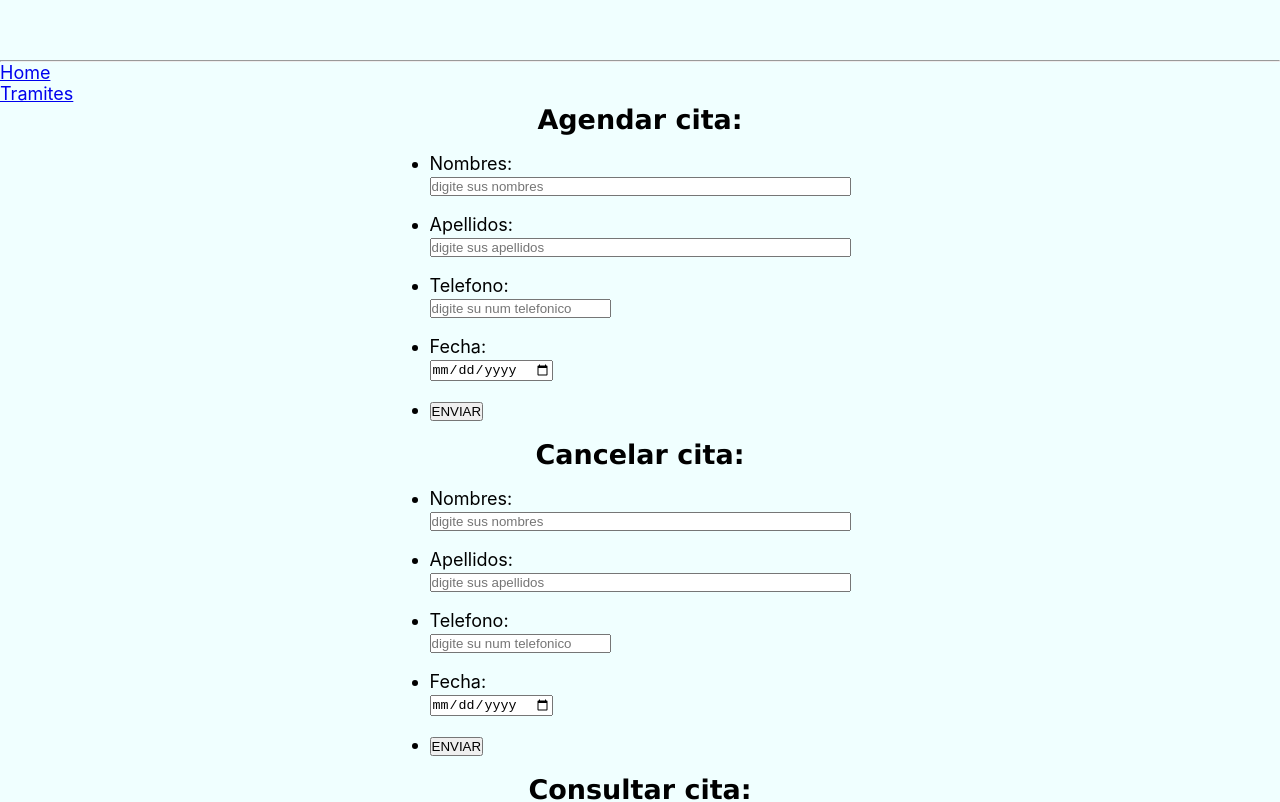
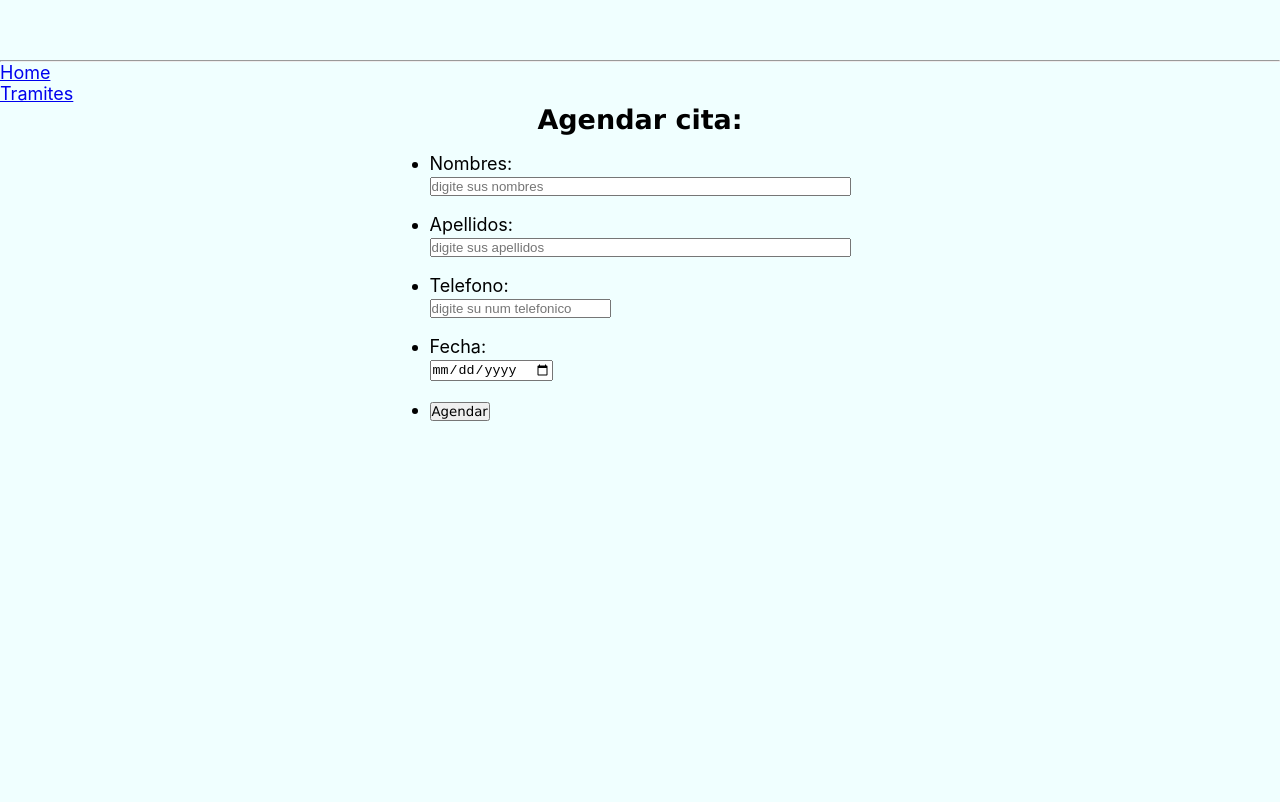
Before and after one commit to victorEmerio5/proyecto-final-g12, a React (Create React App) app: page /tramites in a window 1280 px wide. Shown: the part 800-1602 px from the top of the page. After the commit the page ends 1239 px from the top, so only its background shows below. Built offline with nearby package versions, Linux system fonts and the light colour scheme.

Commit message:
eventLisener onChange

```diff
--- a/src/componentes/FormularioCitas.jsx
+++ b/src/componentes/FormularioCitas.jsx
@@ -1,40 +1,55 @@
 import React from 'react';
 import '../hojas-estilos/FormularioCitas.css';
+import { useState } from 'react';
 
-//componente FormularioCitas
+//componente FormularioCitas, recibimos props usando desestructuracion
+//onChange es un eventListener
 
-const FormularioCitas = (props) => {
+const FormularioCitas = ({formTitulo, tituloBoton, id, texto}) => {
+  const [input, setInput] = useState('');
+  const manejarCambio = env => {
+    console.log('escribiendo...');
+  };
+  const manejarEnvio = env => {
+    const citaNueva = {
+      id: '432',
+      texto:''
+    }
+  };
+
   return (
     <>
-      <h2> {props.titulo} </h2>
+      <h2> {formTitulo} </h2>
+      <div className='cont-form'>
         <form className='cita-form'>
           <ul>
             <li>
               <label htmlFor='nombres'>Nombres:</label> <br/>
-            <input className='nombres-input' type='text' name='texto' placeholder='digite sus nombres' size={50} />
+              <input className='nombres-input' type='text' name='texto' placeholder='digite sus nombres' size={50} onChange={manejarCambio} />
             </li>
 
             <li>
               <label htmlFor='apellidos'>Apellidos:</label> <br/>
-            <input className='ape-input' type='text' name='texto' placeholder='digite sus apellidos' size={50} />
+              <input className='ape-input' type='text' name='texto' placeholder='digite sus apellidos' size={50} onChange={manejarCambio} />
             </li>
 
             <li>
               <label htmlFor='telefono'>Telefono:</label> <br/>
-            <input className='tel-input' type='number' name='texto' placeholder='digite su num telefonico' size={10} />
+              <input className='tel-input' type='number' name='texto' placeholder='digite su num telefonico' size={10} onChange={manejarCambio} />
             </li>
 
             <li>
               <label htmlFor='fecha'>Fecha:</label> <br/>
-            <input className='fecha-input' type='date' name='texto' id='apellidos' placeholder='digite una fecha' size={8} />
+              <input className='fecha-input' type='date' name='texto' id='apellidos' placeholder='digite una fecha' size={8} onChange={manejarCambio} />
             </li>
 
             <li>
-            <button className='enviar-boton' type='submit'>ENVIAR</button>
+              <button className='form-boton' type='submit'> {tituloBoton} </button>
             </li>
 
           </ul>
         </form>
+      </div>
     </>
   );
 }
--- a/src/componentes/Tramites.jsx
+++ b/src/componentes/Tramites.jsx
@@ -1,13 +1,12 @@
 import React from 'react';
 import FormularioCitas from './FormularioCitas';
+
 
 const Tramites = () => {
   return (
     <>
       <div className='tramites'>
-        <FormularioCitas titulo='Agendar cita:'/>
-        <FormularioCitas titulo='Cancelar cita:'/>
-        <FormularioCitas titulo='Consultar cita:'/>
+        <FormularioCitas formTitulo='Agendar cita:' tituloBoton='Agendar' />
       </div>
     </>
   );
--- a/src/hojas-estilos/FormularioCitas.css
+++ b/src/hojas-estilos/FormularioCitas.css
@@ -18,11 +18,11 @@ form li + li {
   margin-top: 1em;
 }
 
-.boton {
+.form-boton {
   cursor: pointer;
   font-family: Verdana, Geneva, Tahoma, sans-serif;
 }
 
-.boton:hover {
+.form-boton:hover {
   font-size: larger;
 }
```
Lines whose indentation alone changed are shown as unchanged.
